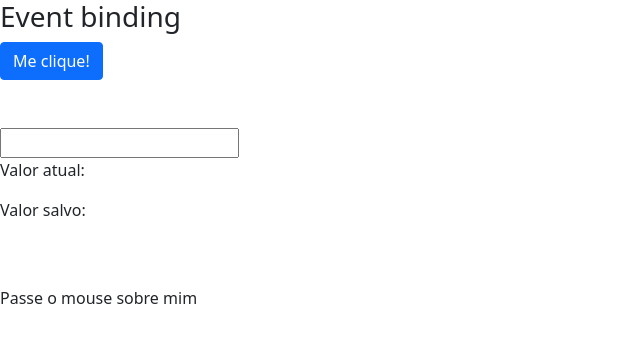
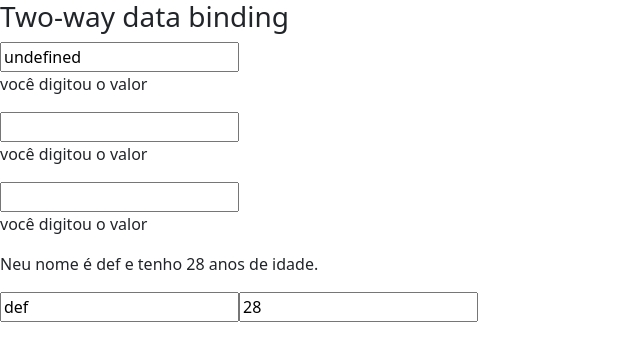
Before and after one commit to LucasOJacintho/CursoAngular, an Angular app in the folder data-binding/: page / in a window 1280 px wide. Shown: the top 360 px of the page, without its empty margins (0-640 px from the left). Built offline with nearby package versions, Linux system fonts and the light colour scheme.

Commit message:
Término aula 12

```diff
--- a/data-binding/src/app/data-binding/data-binding.component.html
+++ b/data-binding/src/app/data-binding/data-binding.component.html
@@ -57,7 +57,7 @@
         </div>
     </article> -->
 
-    <article>
+    <!-- <article>
         <h3>Event binding</h3>
 
         <div>
@@ -75,6 +75,6 @@
         <span (mouseover)="onMouseOverOut()" (mouseout)="onMouseOverOut()" [class.highlight]=" isMouseOver ">
           Passe o mouse sobre mim
         </span>
-    </article>
+    </article> -->
 
-</section>
+    <app-meu-form></app-meu-form>
--- a/data-binding/src/app/data-binding/data-binding.component.ts
+++ b/data-binding/src/app/data-binding/data-binding.component.ts
@@ -1,4 +1,5 @@
 import { Component, OnInit } from '@angular/core';
+
 
 @Component({
   selector: 'app-data-binding',
@@ -16,6 +17,13 @@
   valorSalvo:string = '';
 
   isMouseOver:boolean = false;
+
+  nome!:any;
+
+  pessoa:any = {
+    nome: 'def',
+    idade: 28,
+  };
 
   constructor() { }
 
--- /dev/null
+++ b/data-binding/src/app/meu-form/meu-form.component.html
@@ -0,0 +1,29 @@
+<section class="two-way-binding">
+    <article>
+        <h3>Two-way data binding</h3>
+        <div>
+            <input type="text" [value]="nome" (input)="nome = campoInput.value" #campoInput>
+            <p>você digitou o valor {{ nome }}</p>
+        </div>
+
+        <div>
+            <input type="text" [ngModel]='nome' (ngModelChange)="nome = $event" />
+            <p>você digitou o valor {{ nome }}</p>
+        </div>
+
+        <div>
+            <input type="text" [(ngModel)]="nome" />
+            <p>você digitou o valor {{ nome }}</p>
+        </div>
+
+        <div>
+
+            <p>Neu nome é {{ pessoa.nome }} e tenho {{ pessoa.idade }} anos de idade.</p>
+
+            <input type="text" [(ngModel)]="pessoa.nome">
+            <input type="text" [(ngModel)]="pessoa.idade">
+        </div>
+
+    </article>
+
+</section>
--- /dev/null
+++ b/data-binding/src/app/meu-form/meu-form.component.ts
@@ -0,0 +1,22 @@
+import { Component, OnInit } from '@angular/core';
+
+@Component({
+  selector: 'app-meu-form',
+  templateUrl: './meu-form.component.html',
+  styleUrls: ['./meu-form.component.css']
+})
+export class MeuFormComponent implements OnInit {
+
+  nome!:any;
+
+  pessoa:any = {
+    nome: 'def',
+    idade: 28,
+  };
+
+  constructor() { }
+
+  ngOnInit(): void {
+  }
+
+}
```
Also changed, not shown: data-binding/src/app/app.module.ts (+6 -2 lines), data-binding/src/app/meu-form/meu-form.module.ts (added, +20 -0 lines), data-binding/src/app/meu-form/meu-form.component.css (added), 1 other file (tests, documents, lock files or other folders).
